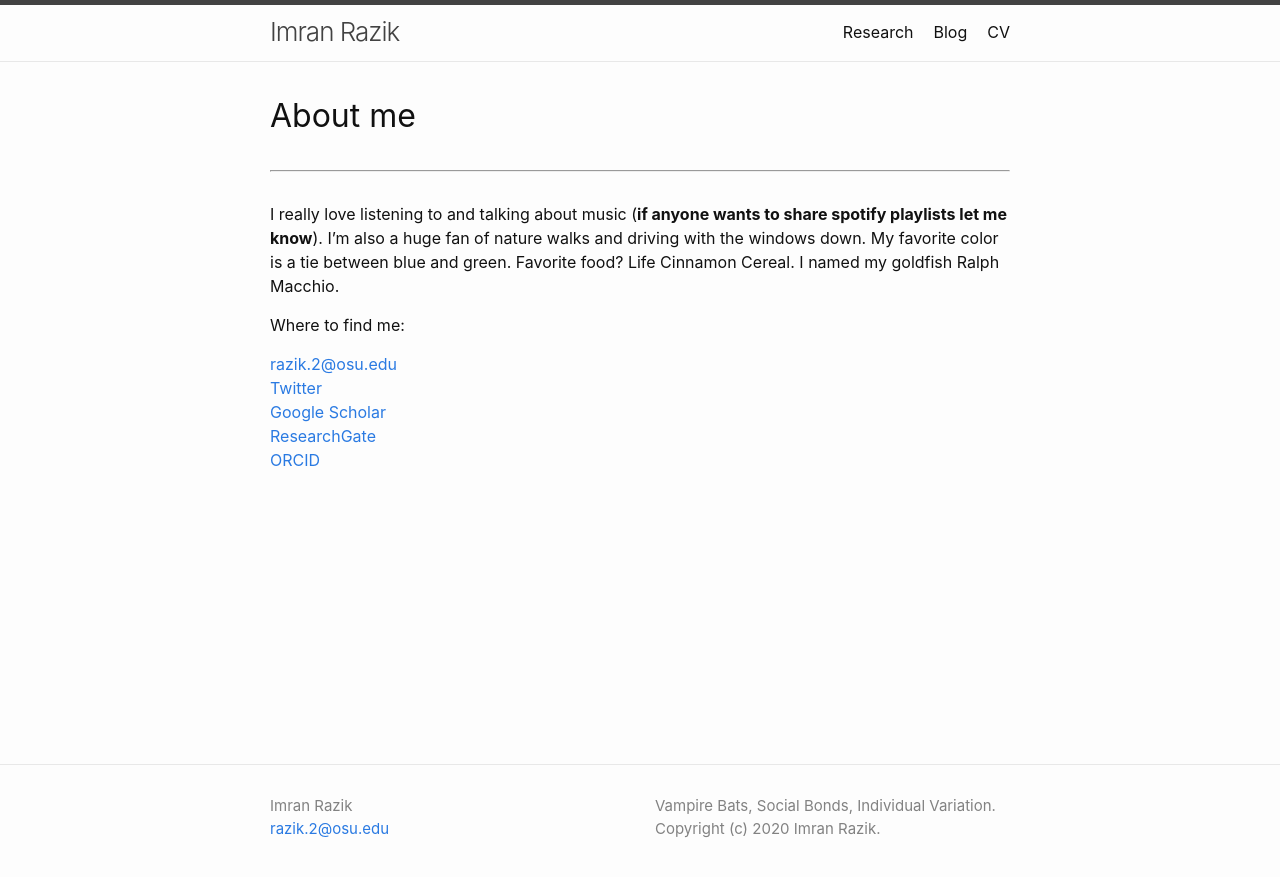
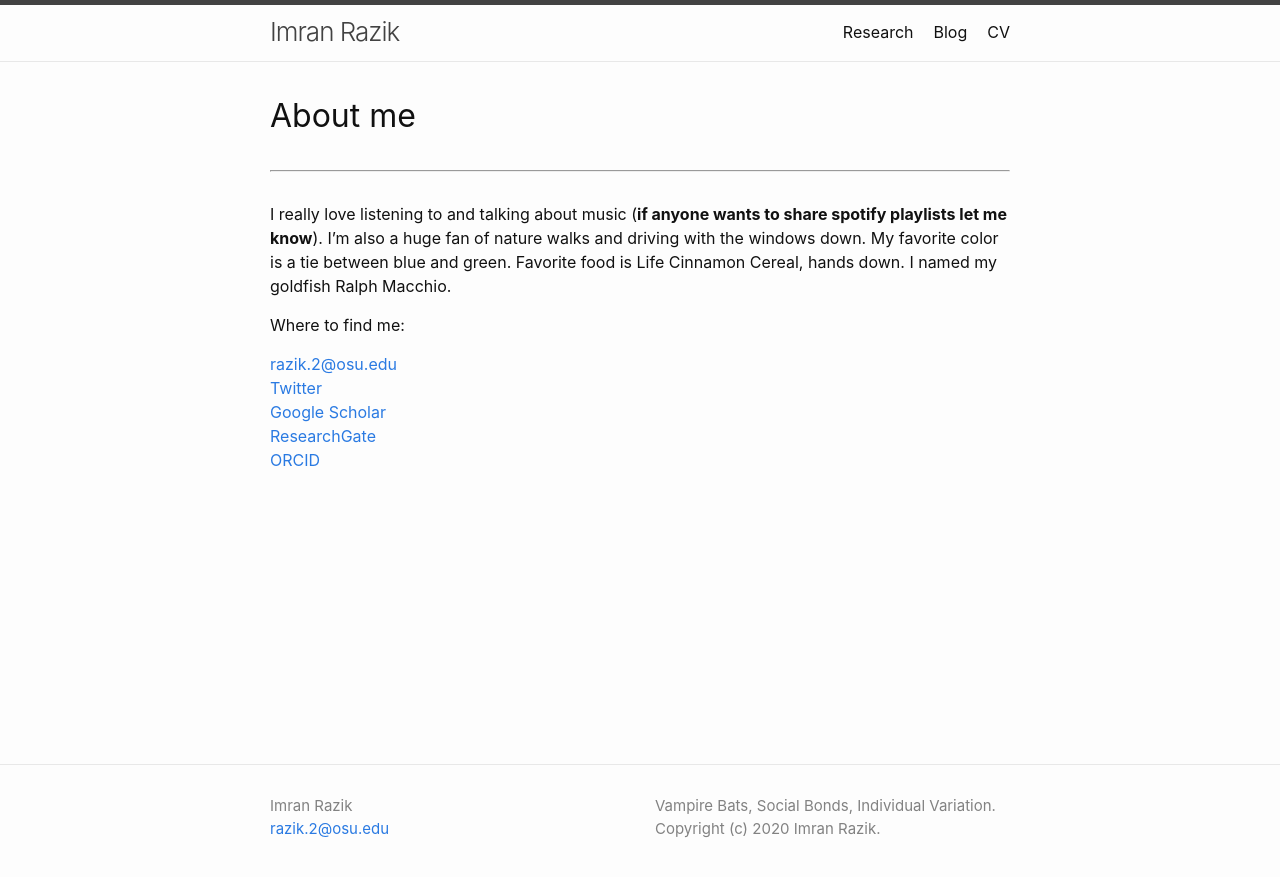
Before and after one commit to imranrazik/imranrazik.github.io, a Jekyll site: the page built from About-me.md, in a window 1280 px wide. Shown: the top 877 px of the page. Built offline with Jekyll 4.4.1, drawn with Linux system fonts in a browser that asks for light colours; our own code applies the rules of GitHub Pages for plain Markdown files.

Commit message:
Update About-me.md

```diff
--- a/About-me.md
+++ b/About-me.md
@@ -4,7 +4,7 @@ layout: default
 # About me
 ---
 
-I really love listening to and talking about music (**if anyone wants to share spotify playlists let me know**). I'm also a huge fan of nature walks and driving with the windows down. My favorite color is a tie between blue and green. Favorite food? Life Cinnamon Cereal. I named my goldfish Ralph Macchio.
+I really love listening to and talking about music (**if anyone wants to share spotify playlists let me know**). I'm also a huge fan of nature walks and driving with the windows down. My favorite color is a tie between blue and green. Favorite food is Life Cinnamon Cereal, hands down. I named my goldfish Ralph Macchio.
 
 #### Where to find me:
 [razik.2@osu.edu](mailto:razik.2@osu.edu) <br/>
```
